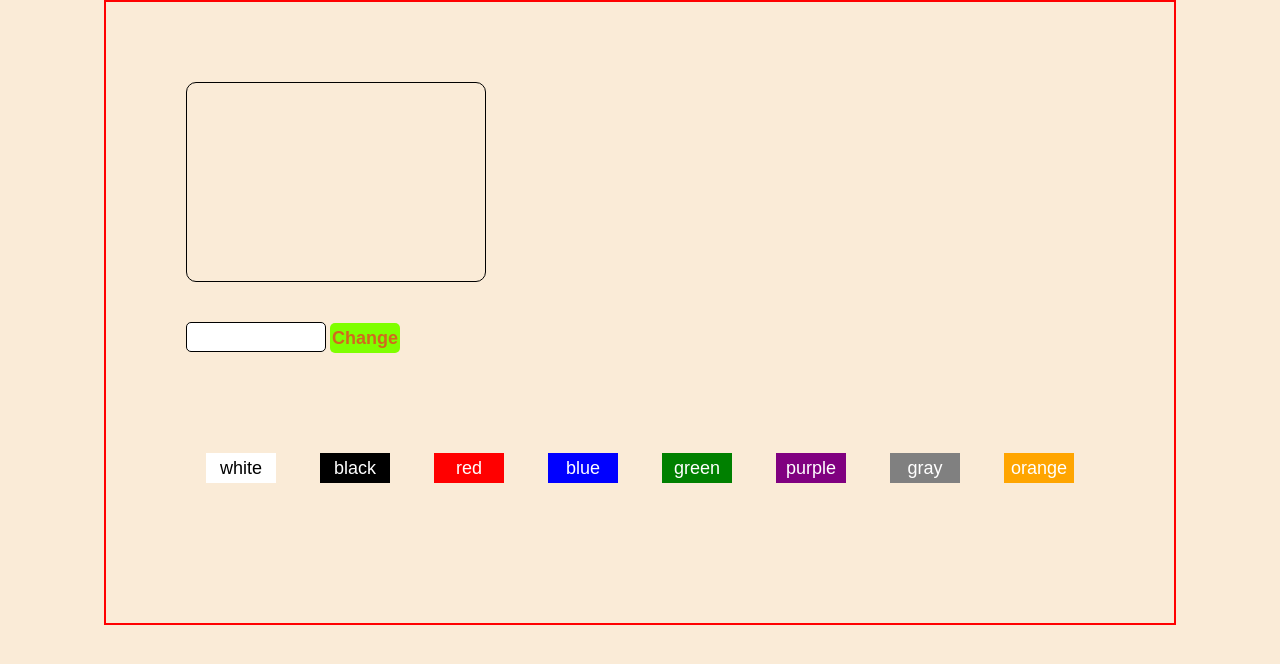
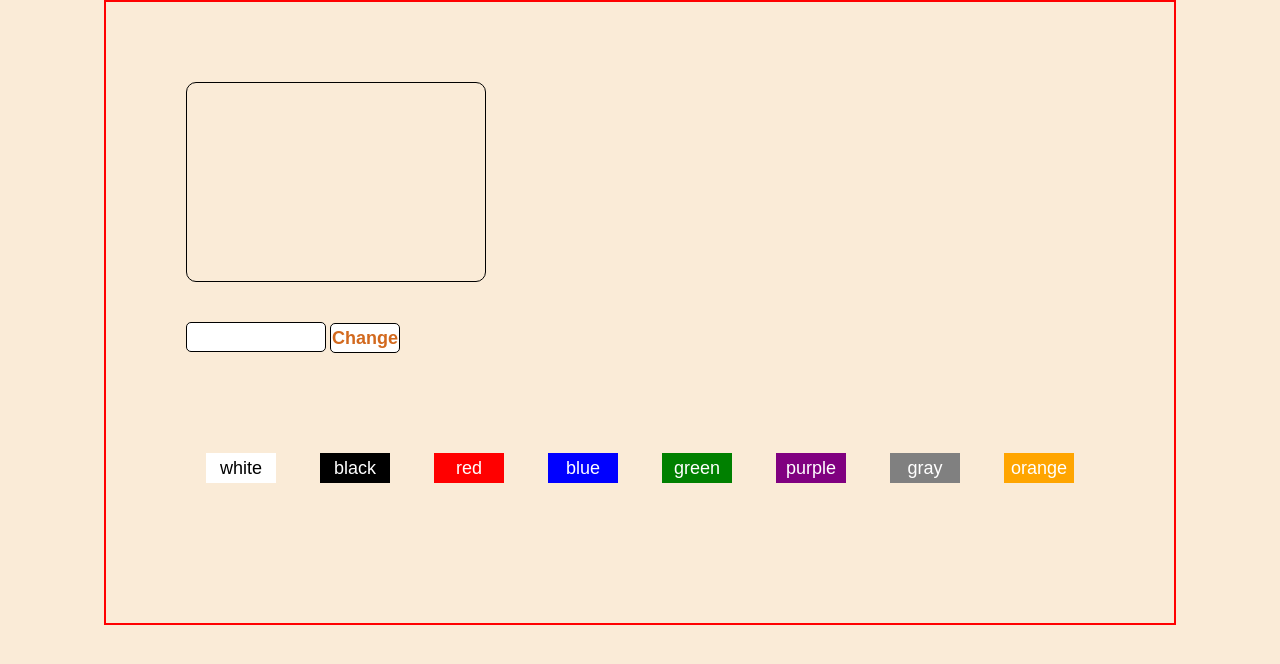
Before and after one commit to faris1208/pharis19, a plain HTML site: page index.html in a window 1280 px wide. Drawn offline with Linux system fonts and the light colour scheme.

Commit message:
button color

```diff
--- a/style.scss
+++ b/style.scss
@@ -47,10 +47,10 @@ body{
         width: 70px;
         height: 30px;
         font-size: 18px;
-        background-color: chartreuse;
+        background-color: white;
         color: chocolate;
         font-weight: 700;
-        border: none;
+        border: 1px solid black;
         border-radius: 5px;
         margin: 0px 0px;
     }
```
Also changed, not shown: style.css, 1 other file.
